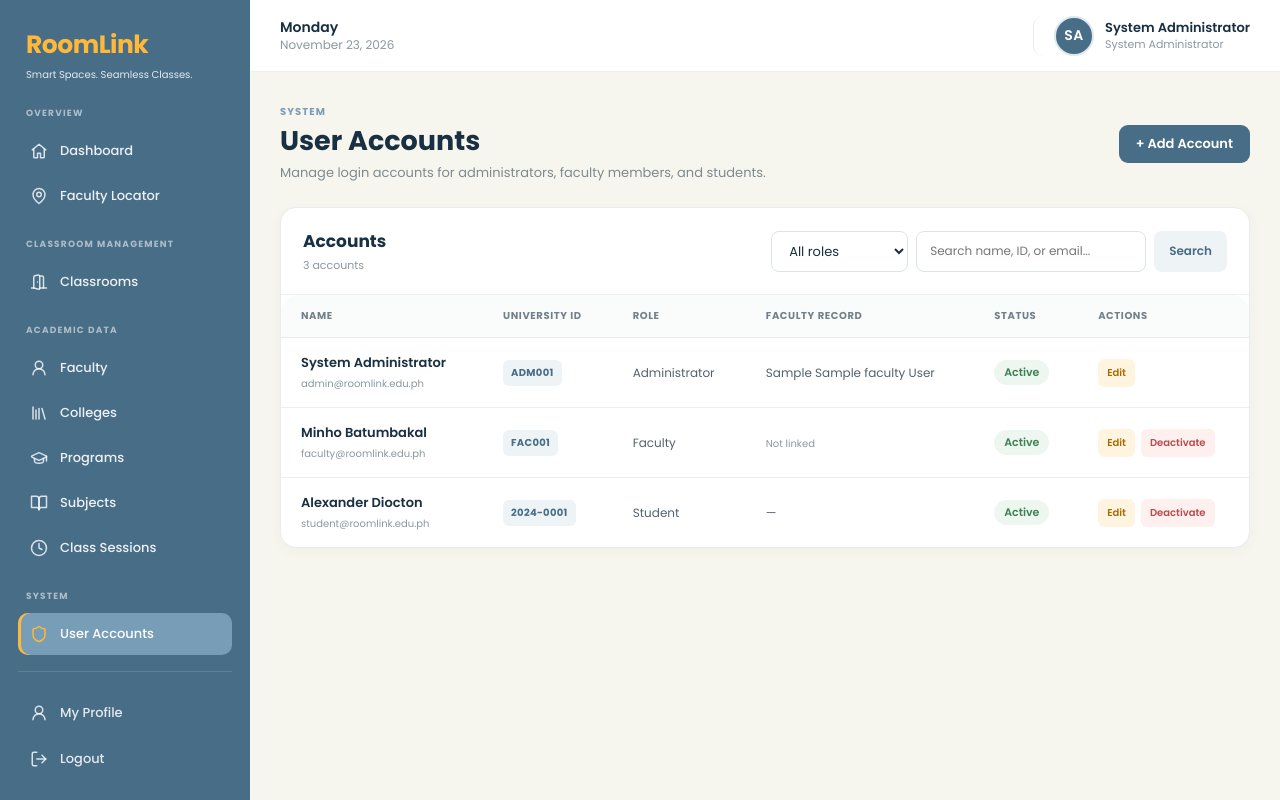
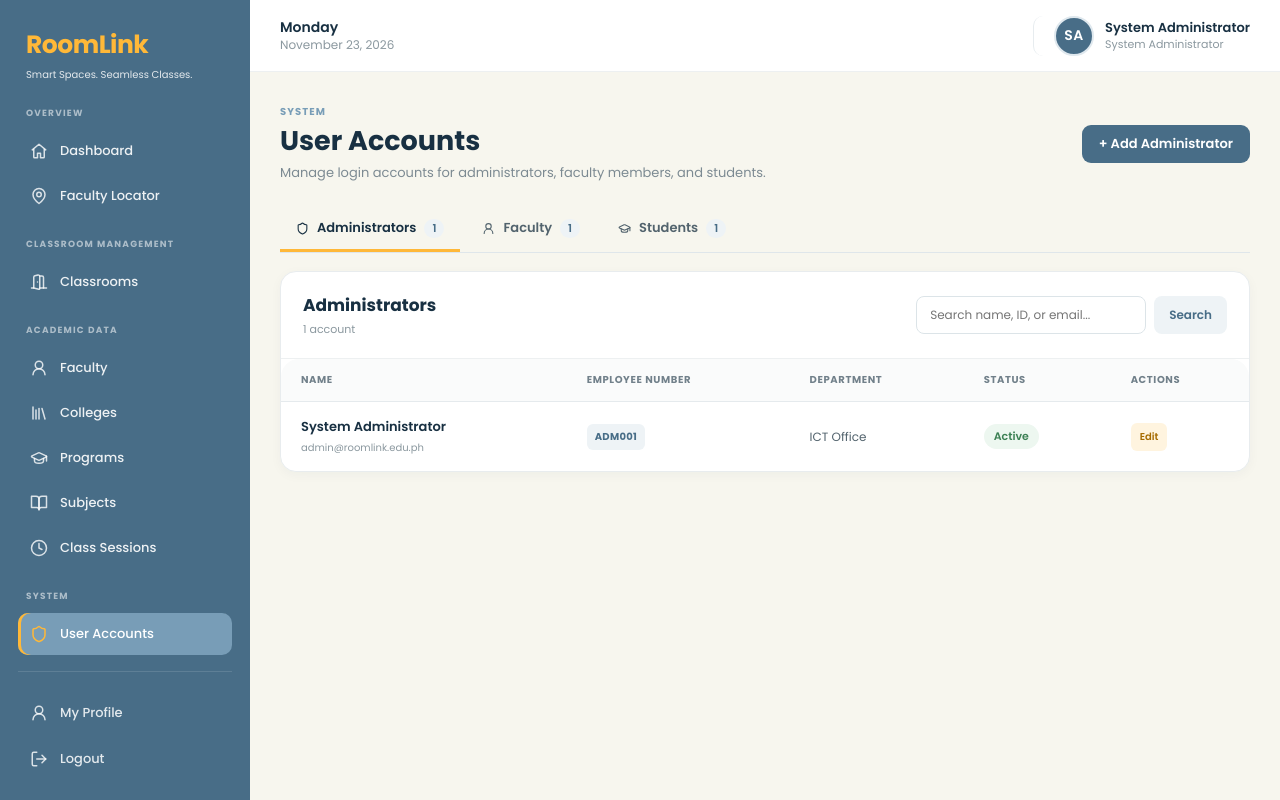
Before and after one commit to xandecrypt08/RoomLink, a Laravel app: page /admin/users in a window 1280 px wide. Run offline with Laravel 12, Linux system fonts and the light colour scheme; a user stored in the database is signed in; data comes from the database, SQL or seed files in the repository; tables that the repository leaves empty hold one stand-in row (values such as "Sample post").

Commit message:
Split User Accounts into administrator, faculty and student pages
Each page has its own columns, search, count and add button, which preselects
the role. Saving or deactivating returns to the account's own page. The linked
faculty record field only shows for faculty accounts.

Co-Authored-By: Claude Opus 5.5 <noreply@anthropic.com>

```diff
--- a/app/Http/Controllers/Admin/UserController.php
+++ b/app/Http/Controllers/Admin/UserController.php
@@ -16,13 +16,16 @@ use Illuminate\View\View;
 
 class UserController extends Controller
 {
+    /**
+     * One page per role: administrators, faculty and students. With a search,
+     * each page's count is its number of matches.
+     */
     public function index(Request $request): View
     {
         $search = $request->input('search');
-        $role = $request->input('role');
+        $role = array_key_exists((string) $request->input('role'), User::ROLE_PAGES) ? $request->input('role') : 'admin';
 
-        $users = User::with('faculty')
-            ->when($search, function ($query) use ($search) {
+        $matching = User::query()->when($search, function ($query) use ($search) {
             $query->where(function ($q) use ($search) {
                 $q->where('first_name', 'like', "%{$search}%")
                     ->orWhere('middle_name', 'like', "%{$search}%")
@@ -31,8 +34,12 @@ class UserController extends Controller
                     ->orWhere('email', 'like', "%{$search}%")
                     ->orWhere('department', 'like', "%{$search}%");
             });
-            })
-            ->when(array_key_exists($role ?? '', User::ROLES), fn ($query) => $query->where('role', $role))
+        });
+
+        $counts = (clone $matching)->selectRaw('role, count(*) as total')->groupBy('role')->pluck('total', 'role');
+
+        $users = $matching->with('faculty')
+            ->where('role', $role)
             ->orderBy('last_name')
             ->orderBy('first_name')
             ->paginate(10)
@@ -41,15 +48,17 @@ class UserController extends Controller
         return view('admin.users.index', compact(
             'users',
             'search',
-            'role'
+            'role',
+            'counts'
         ));
     }
 
-    public function create(): View
+    public function create(Request $request): View
     {
         $faculties = $this->linkableFaculties();
+        $role = array_key_exists((string) $request->input('role'), User::ROLE_PAGES) ? $request->input('role') : null;
 
-        return view('admin.users.create', compact('faculties'));
+        return view('admin.users.create', compact('faculties', 'role'));
     }
 
     public function store(Request $request): RedirectResponse
@@ -68,7 +77,7 @@ class UserController extends Controller
         });
 
         return redirect()
-            ->route('users.index')
+            ->route('users.index', ['role' => $user->role])
             ->with('success', "Account for {$user->full_name} created successfully.");
     }
 
@@ -100,7 +109,7 @@ class UserController extends Controller
         });
 
         return redirect()
-            ->route('users.index')
+            ->route('users.index', ['role' => $user->role])
             ->with('success', "Account for {$user->full_name} updated successfully.");
     }
 
@@ -127,7 +136,7 @@ class UserController extends Controller
     {
         if ($user->is($request->user())) {
             return redirect()
-                ->route('users.index')
+                ->route('users.index', ['role' => $user->role])
                 ->with('error', 'You cannot deactivate your own account.');
         }
 
@@ -136,7 +145,7 @@ class UserController extends Controller
         $status = $user->is_active ? 'reactivated' : 'deactivated';
 
         return redirect()
-            ->route('users.index')
+            ->route('users.index', ['role' => $user->role])
             ->with('success', "Account for {$user->full_name} has been {$status}.");
     }
 
--- a/app/Models/User.php
+++ b/app/Models/User.php
@@ -34,6 +34,17 @@ class User extends Authenticatable
         'admin' => 'Administrator',
         'faculty' => 'Faculty',
         'student' => 'Student',
+    ];
+
+    /**
+     * Names of the three User Accounts pages, keyed by role.
+     *
+     * @var array<string, string>
+     */
+    public const ROLE_PAGES = [
+        'admin' => 'Administrators',
+        'faculty' => 'Faculty',
+        'student' => 'Students',
     ];
 
     /**
--- a/public/css/ui.css
+++ b/public/css/ui.css
@@ -2106,3 +2106,50 @@ input.profile-locked:focus {
 .record-dialog [data-dialog-submit] {
     order: 1;
 }
+
+
+/* ---------------------------------------------------------
+   PAGE TABS (User Accounts: administrators, faculty, students)
+   --------------------------------------------------------- */
+
+.page-tabs {
+    display: flex;
+    gap: 6px;
+    margin-bottom: 18px;
+    overflow-x: auto;
+    border-bottom: 1px solid #dfe6ea;
+}
+
+.page-tabs a {
+    display: inline-flex;
+    gap: 8px;
+    align-items: center;
+    padding: 11px 16px;
+    border-bottom: 3px solid transparent;
+    color: var(--ink-soft);
+    font-size: 13px;
+    font-weight: 600;
+    text-decoration: none;
+    white-space: nowrap;
+}
+
+.page-tabs a:hover {
+    color: var(--brand);
+}
+
+.page-tabs a.active {
+    border-bottom-color: var(--accent);
+    color: var(--ink);
+}
+
+.page-tab-count {
+    padding: 1px 8px;
+    border-radius: 999px;
+    background: var(--brand-soft);
+    color: var(--brand);
+    font-size: 11px;
+}
+
+[data-faculty-only][hidden] {
+    display: none;
+}
--- a/resources/views/admin/users/create.blade.php
+++ b/resources/views/admin/users/create.blade.php
@@ -19,7 +19,7 @@
     </div>
 
     <a
-        href="{{ route('users.index') }}"
+        href="{{ route('users.index', ['role' => $role]) }}"
         class="btn-secondary"
     >
         ← Back to User Accounts
@@ -91,7 +91,7 @@
         <div class="form-actions">
 
             <a
-                href="{{ route('users.index') }}"
+                href="{{ route('users.index', ['role' => $role]) }}"
                 class="btn-secondary"
             >
                 Cancel
--- a/resources/views/admin/users/edit.blade.php
+++ b/resources/views/admin/users/edit.blade.php
@@ -19,7 +19,7 @@
     </div>
 
     <a
-        href="{{ route('users.index') }}"
+        href="{{ route('users.index', ['role' => $user->role]) }}"
         class="btn-secondary"
     >
         ← Back to User Accounts
@@ -53,7 +53,7 @@
         <div class="form-actions">
 
             <a
-                href="{{ route('users.index') }}"
+                href="{{ route('users.index', ['role' => $user->role]) }}"
                 class="btn-secondary"
             >
                 Cancel
--- a/resources/views/admin/users/index.blade.php
+++ b/resources/views/admin/users/index.blade.php
@@ -19,10 +19,10 @@
     </div>
 
     <a
-        href="{{ route('users.create') }}"
+        href="{{ route('users.create', ['role' => $role]) }}"
         class="btn-primary"
     >
-        + Add Account
+        + Add {{ \App\Models\User::ROLES[$role] }}
     </a>
 
 </div>
@@ -46,13 +46,32 @@
 @endif
 
 
+<nav class="page-tabs" aria-label="Account types">
+
+    @foreach(\App\Models\User::ROLE_PAGES as $value => $label)
+
+        <a
+            href="{{ route('users.index', array_filter(['role' => $value, 'search' => $search])) }}"
+            class="{{ $role === $value ? 'active' : '' }}"
+            @if($role === $value) aria-current="page" @endif
+        >
+            <x-icon :name="['admin' => 'shield', 'faculty' => 'user', 'student' => 'graduation-cap'][$value]" />
+            {{ $label }}
+            <span class="page-tab-count">{{ $counts[$value] ?? 0 }}</span>
+        </a>
+
+    @endforeach
+
+</nav>
+
+
 <div class="content-card">
 
     <div class="table-toolbar">
 
         <div>
 
-            <h2>Accounts</h2>
+            <h2>{{ \App\Models\User::ROLE_PAGES[$role] }}</h2>
 
             <span class="table-count">
                 {{ $users->total() }}
@@ -68,24 +87,11 @@
             class="table-search"
         >
 
-            <select name="role">
-
-                <option value="">
-                    All roles
-                </option>
-
-                @foreach(\App\Models\User::ROLES as $value => $label)
-
-                    <option
-                        value="{{ $value }}"
-                        {{ $role === $value ? 'selected' : '' }}
+            <input
+                type="hidden"
+                name="role"
+                value="{{ $role }}"
             >
-                        {{ $label }}
-                    </option>
-
-                @endforeach
-
-            </select>
 
             <input
                 type="text"
@@ -117,9 +123,11 @@
                     <tr>
 
                         <th>Name</th>
-                        <th>University ID</th>
-                        <th>Role</th>
+                        <th>{{ $role === 'student' ? 'Student Number' : 'Employee Number' }}</th>
+                        <th>{{ $role === 'student' ? 'Program or Department' : 'Department' }}</th>
+                        @if($role === 'faculty')
                             <th>Faculty Record</th>
+                        @endif
                         <th>Status</th>
                         <th>Actions</th>
 
@@ -157,21 +165,23 @@
 
 
                             <td>
-                                {{ \App\Models\User::ROLES[$user->role] ?? $user->role }}
+                                {{ $user->department ?: '—' }}
                             </td>
 
+
+                            @if($role === 'faculty')
 
                                 <td>
 
                                     @if($user->faculty)
                                         {{ $user->faculty->full_name }}
-                                @elseif($user->role === 'faculty')
+                                    @else
                                         <span class="table-secondary">Not linked</span>
-                                @else
-                                    —
                                     @endif
 
                                 </td>
+
+                            @endif
 
 
                             <td>
@@ -246,7 +256,7 @@
             <h3>No accounts found</h3>
 
             <p>
-                Try a different search or role filter.
+                {{ $search ? 'Nothing here matches your search. Check the other pages above.' : 'Add the first account with the button above.' }}
             </p>
 
         </div>
```
Also changed, not shown: resources/views/admin/users/partials/fields.blade.php (+21 -4 lines), tests/Feature/UserManagementTest.php (+44 -9 lines). Lines whose indentation alone changed are shown as unchanged.
